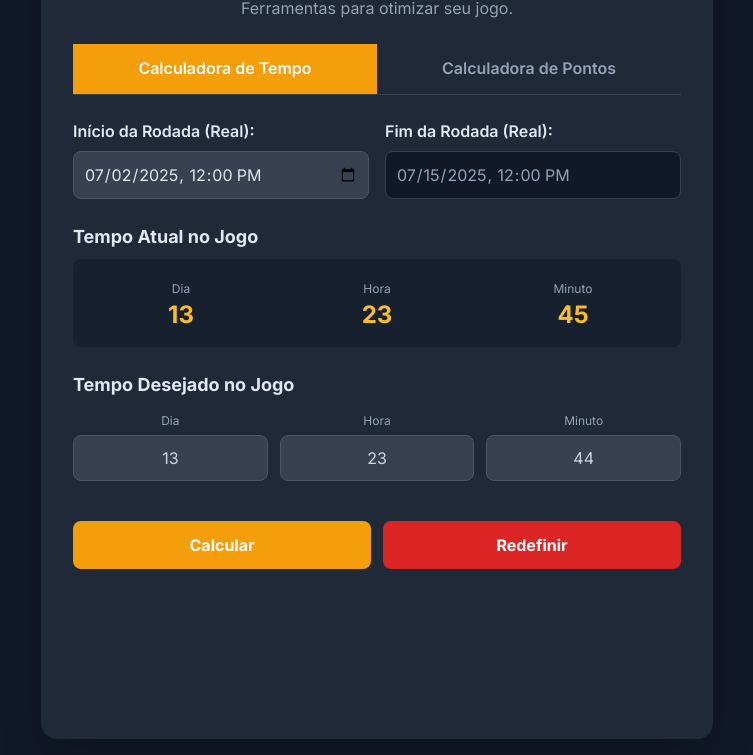
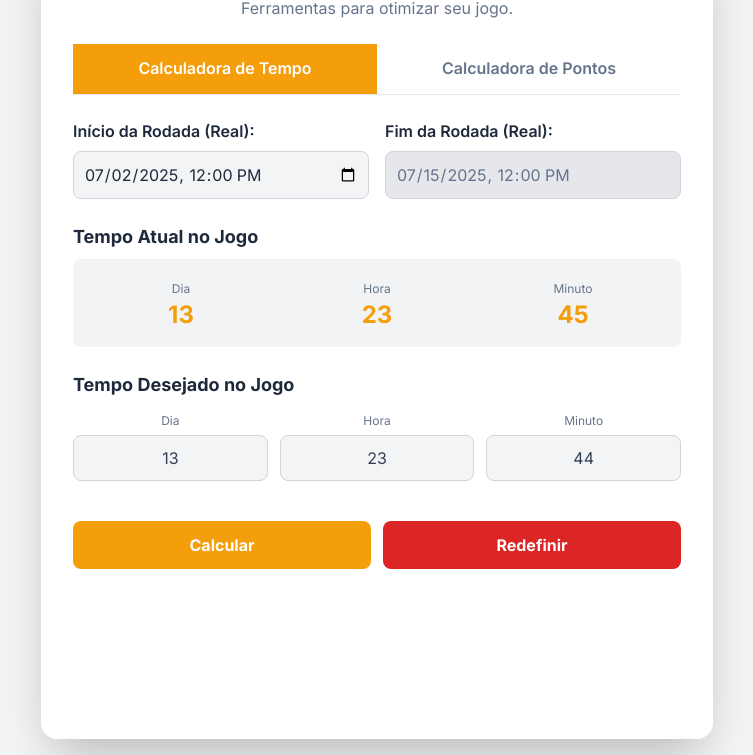
Before and after one commit to bernardotraad/the-crims-calculator, a plain HTML site: page index.html in a window 1280 px wide. Shown: the part 96-851 px from the top of the page, without its empty margins (263-1016 px from the left). Drawn offline with nearby package versions, Linux system fonts and the light colour scheme.

Commit message:
Update index.html

```diff
--- a/index.html
+++ b/index.html
@@ -1,5 +1,5 @@
 <!DOCTYPE html>
-<html lang="pt-BR" class="dark">
+<html lang="pt-BR">
 <head>
     <meta charset="UTF-8">
     <meta name="viewport" content="width=device-width, initial-scale=1.0">
@@ -8,6 +8,8 @@
     <link rel="preconnect" href="https://fonts.googleapis.com">
     <link rel="preconnect" href="https://fonts.gstatic.com" crossorigin>
     <link href="https://fonts.googleapis.com/css2?family=Inter:wght@400;500;600;700;800&display=swap" rel="stylesheet">
+    <script src="https://unpkg.com/lucide@latest/dist/umd/lucide.js"></script>
+
 
     <style>
         body {
@@ -24,26 +26,32 @@
             -moz-appearance: textfield;
         }
 
+        /* Estilos para o botão de aba ativo, agora com suporte a temas */
         .tab-button.active {
-            border-color: #f59e0b;
+            border-color: #f59e0b; /* amber-500 */
             background-color: #f59e0b;
             color: white;
         }
     </style>
 </head>
-<body class="bg-gray-900 text-slate-300 flex items-center justify-center min-h-screen p-4 transition-colors duration-300">
+<body class="bg-gray-100 dark:bg-gray-900 text-slate-700 dark:text-slate-300 flex items-center justify-center min-h-screen p-4 transition-colors duration-300">
 
-    <div class="container bg-gray-800 p-6 sm:p-8 rounded-2xl shadow-2xl max-w-2xl w-full mx-auto space-y-6">
+    <div class="container bg-white dark:bg-gray-800 p-6 sm:p-8 rounded-2xl shadow-2xl max-w-2xl w-full mx-auto space-y-6">
         <header class="text-center relative">
-            <h1 class="text-3xl sm:text-4xl font-extrabold text-amber-400">Calculadora The Crims</h1>
-            <p class="text-slate-400 mt-1">Ferramentas para otimizar seu jogo.</p>
+            <h1 class="text-3xl sm:text-4xl font-extrabold text-amber-500 dark:text-amber-400">Calculadora The Crims</h1>
+            <p class="text-slate-500 dark:text-slate-400 mt-1">Ferramentas para otimizar seu jogo.</p>
+
+            <button id="theme-toggle" class="absolute top-0 right-0 p-2 rounded-full text-slate-500 dark:text-slate-400 hover:bg-gray-200 dark:hover:bg-gray-700 transition-colors">
+                <i data-lucide="sun" id="theme-icon-sun" class="hidden"></i>
+                <i data-lucide="moon" id="theme-icon-moon" class="hidden"></i>
+            </button>
         </header>
 
-        <nav class="flex border-b border-gray-700">
-            <button class="tab-button flex-1 py-3 px-4 text-sm sm:text-base font-semibold text-slate-400 border-b-2 border-transparent transition-colors duration-300 hover:text-amber-400" data-tab-id="timeCalculatorTabContent">
+        <nav class="flex border-b border-gray-200 dark:border-gray-700">
+            <button class="tab-button flex-1 py-3 px-4 text-sm sm:text-base font-semibold text-slate-500 dark:text-slate-400 border-b-2 border-transparent transition-colors duration-300 hover:text-amber-500 dark:hover:text-amber-400" data-tab-id="timeCalculatorTabContent">
                 Calculadora de Tempo
             </button>
-            <button class="tab-button flex-1 py-3 px-4 text-sm sm:text-base font-semibold text-slate-400 border-b-2 border-transparent transition-colors duration-300 hover:text-amber-400" data-tab-id="pointsCalculatorTabContent">
+            <button class="tab-button flex-1 py-3 px-4 text-sm sm:text-base font-semibold text-slate-500 dark:text-slate-400 border-b-2 border-transparent transition-colors duration-300 hover:text-amber-500 dark:hover:text-amber-400" data-tab-id="pointsCalculatorTabContent">
                 Calculadora de Pontos
             </button>
         </nav>
@@ -52,45 +60,45 @@
             <div id="timeCalculatorTabContent" class="tab-content space-y-6">
                 <section class="grid grid-cols-1 md:grid-cols-2 gap-4">
                     <div class="space-y-2">
-                        <label for="roundStartDate" class="font-semibold text-slate-200">Início da Rodada (Real):</label>
-                        <input type="datetime-local" id="roundStartDate" class="w-full bg-gray-700 border border-gray-600 rounded-lg p-2.5 text-slate-200 focus:ring-2 focus:ring-amber-500 focus:border-amber-500 outline-none">
+                        <label for="roundStartDate" class="font-semibold text-slate-800 dark:text-slate-200">Início da Rodada (Real):</label>
+                        <input type="datetime-local" id="roundStartDate" class="w-full bg-gray-100 dark:bg-gray-700 border border-gray-300 dark:border-gray-600 rounded-lg p-2.5 text-slate-800 dark:text-slate-200 focus:ring-2 focus:ring-amber-500 focus:border-amber-500 outline-none">
                     </div>
                     <div class="space-y-2">
-                        <label for="currentRoundEndDate" class="font-semibold text-slate-200">Fim da Rodada (Real):</label>
-                        <input type="datetime-local" id="currentRoundEndDate" readonly class="w-full bg-gray-900 border border-gray-700 rounded-lg p-2.5 text-slate-400 cursor-not-allowed">
+                        <label for="currentRoundEndDate" class="font-semibold text-slate-800 dark:text-slate-200">Fim da Rodada (Real):</label>
+                        <input type="datetime-local" id="currentRoundEndDate" readonly class="w-full bg-gray-200 dark:bg-gray-900 border border-gray-300 dark:border-gray-700 rounded-lg p-2.5 text-slate-500 dark:text-slate-400 cursor-not-allowed">
                     </div>
                 </section>
                 <section>
-                    <h3 class="font-bold text-lg text-slate-200 mb-2">Tempo Atual no Jogo</h3>
-                    <div class="grid grid-cols-3 gap-3 text-center bg-gray-900/50 p-4 rounded-lg">
+                    <h3 class="font-bold text-lg text-slate-800 dark:text-slate-200 mb-2">Tempo Atual no Jogo</h3>
+                    <div class="grid grid-cols-3 gap-3 text-center bg-gray-200/50 dark:bg-gray-900/50 p-4 rounded-lg">
                         <div>
-                            <span class="text-xs text-slate-400">Dia</span>
-                            <input type="number" id="currentDay" readonly class="w-full bg-transparent text-amber-400 text-2xl font-bold text-center outline-none">
+                            <span class="text-xs text-slate-500 dark:text-slate-400">Dia</span>
+                            <input type="number" id="currentDay" readonly class="w-full bg-transparent text-amber-500 dark:text-amber-400 text-2xl font-bold text-center outline-none">
                         </div>
                         <div>
-                            <span class="text-xs text-slate-400">Hora</span>
-                            <input type="number" id="currentHour" readonly class="w-full bg-transparent text-amber-400 text-2xl font-bold text-center outline-none">
+                            <span class="text-xs text-slate-500 dark:text-slate-400">Hora</span>
+                            <input type="number" id="currentHour" readonly class="w-full bg-transparent text-amber-500 dark:text-amber-400 text-2xl font-bold text-center outline-none">
                         </div>
                         <div>
-                            <span class="text-xs text-slate-400">Minuto</span>
-                            <input type="number" id="currentMinute" readonly class="w-full bg-transparent text-amber-400 text-2xl font-bold text-center outline-none">
+                            <span class="text-xs text-slate-500 dark:text-slate-400">Minuto</span>
+                            <input type="number" id="currentMinute" readonly class="w-full bg-transparent text-amber-500 dark:text-amber-400 text-2xl font-bold text-center outline-none">
                         </div>
                     </div>
                 </section>
                 <section>
-                    <h3 class="font-bold text-lg text-slate-200 mb-2">Tempo Desejado no Jogo</h3>
+                    <h3 class="font-bold text-lg text-slate-800 dark:text-slate-200 mb-2">Tempo Desejado no Jogo</h3>
                     <div class="grid grid-cols-3 gap-3 text-center">
                         <div>
-                            <span class="text-xs text-slate-400">Dia</span>
-                            <input type="number" id="targetDay" placeholder="Dia" min="1" class="w-full bg-gray-700 border border-gray-600 rounded-lg p-2.5 text-center focus:ring-2 focus:ring-amber-500 focus:border-amber-500 outline-none mt-1">
+                            <span class="text-xs text-slate-500 dark:text-slate-400">Dia</span>
+                            <input type="number" id="targetDay" placeholder="Dia" min="1" class="w-full bg-gray-100 dark:bg-gray-700 border border-gray-300 dark:border-gray-600 rounded-lg p-2.5 text-center focus:ring-2 focus:ring-amber-500 focus:border-amber-500 outline-none mt-1">
                         </div>
                         <div>
-                            <span class="text-xs text-slate-400">Hora</span>
-                            <input type="number" id="targetHour" placeholder="Hora" min="0" max="23" class="w-full bg-gray-700 border border-gray-600 rounded-lg p-2.5 text-center focus:ring-2 focus:ring-amber-500 focus:border-amber-500 outline-none mt-1">
+                            <span class="text-xs text-slate-500 dark:text-slate-400">Hora</span>
+                            <input type="number" id="targetHour" placeholder="Hora" min="0" max="23" class="w-full bg-gray-100 dark:bg-gray-700 border border-gray-300 dark:border-gray-600 rounded-lg p-2.5 text-center focus:ring-2 focus:ring-amber-500 focus:border-amber-500 outline-none mt-1">
                         </div>
                         <div>
-                            <span class="text-xs text-slate-400">Minuto</span>
-                            <input type="number" id="targetMinute" placeholder="Minuto" min="0" max="59" class="w-full bg-gray-700 border border-gray-600 rounded-lg p-2.5 text-center focus:ring-2 focus:ring-amber-500 focus:border-amber-500 outline-none mt-1">
+                            <span class="text-xs text-slate-500 dark:text-slate-400">Minuto</span>
+                            <input type="number" id="targetMinute" placeholder="Minuto" min="0" max="59" class="w-full bg-gray-100 dark:bg-gray-700 border border-gray-300 dark:border-gray-600 rounded-lg p-2.5 text-center focus:ring-2 focus:ring-amber-500 focus:border-amber-500 outline-none mt-1">
                         </div>
                     </div>
                 </section>
@@ -98,20 +106,20 @@
                     <button id="calculateTimeButton" class="w-full bg-amber-500 hover:bg-amber-600 text-white font-bold py-3 px-4 rounded-lg transition-transform transform hover:scale-105">Calcular</button>
                     <button id="resetTimeCalculatorButton" class="w-full bg-red-600 hover:bg-red-700 text-white font-bold py-3 px-4 rounded-lg transition-transform transform hover:scale-105">Redefinir</button>
                 </div>
-                <div id="result" class="text-center font-semibold text-green-400 min-h-[1.5em]"></div>
-                <div id="localTimeResult" class="text-center text-sm text-slate-400 min-h-[1.25em]"></div>
-                <div id="errorMessage" class="text-center font-semibold text-red-500 min-h-[1.5em]"></div>
+                <div id="result" class="text-center font-semibold text-green-600 dark:text-green-400 min-h-[1.5em]"></div>
+                <div id="localTimeResult" class="text-center text-sm text-slate-500 dark:text-slate-400 min-h-[1.25em]"></div>
+                <div id="errorMessage" class="text-center font-semibold text-red-600 dark:text-red-500 min-h-[1.5em]"></div>
             </div>
 
             <div id="pointsCalculatorTabContent" class="tab-content hidden space-y-6">
                 <section class="grid grid-cols-1 md:grid-cols-2 gap-4">
                     <div class="space-y-2">
-                        <label for="totalPoints" class="font-semibold text-slate-200">Total de Pontos:</label>
-                        <input type="number" id="totalPoints" min="0" value="10000" class="w-full bg-gray-700 border border-gray-600 rounded-lg p-2.5 text-slate-200 focus:ring-2 focus:ring-amber-500 focus:border-amber-500 outline-none">
+                        <label for="totalPoints" class="font-semibold text-slate-800 dark:text-slate-200">Total de Pontos:</label>
+                        <input type="number" id="totalPoints" min="0" value="10000" class="w-full bg-gray-100 dark:bg-gray-700 border border-gray-300 dark:border-gray-600 rounded-lg p-2.5 text-slate-800 dark:text-slate-200 focus:ring-2 focus:ring-amber-500 focus:border-amber-500 outline-none">
                     </div>
                     <div class="space-y-2">
-                        <label for="playerClass" class="font-semibold text-slate-200">Carregar Padrão da Classe:</label>
-                        <select id="playerClass" class="w-full bg-gray-700 border border-gray-600 rounded-lg p-2.5 text-slate-200 focus:ring-2 focus:ring-amber-500 focus:border-amber-500 outline-none">
+                        <label for="playerClass" class="font-semibold text-slate-800 dark:text-slate-200">Carregar Padrão da Classe:</label>
+                        <select id="playerClass" class="w-full bg-gray-100 dark:bg-gray-700 border border-gray-300 dark:border-gray-600 rounded-lg p-2.5 text-slate-800 dark:text-slate-200 focus:ring-2 focus:ring-amber-500 focus:border-amber-500 outline-none">
                             <option value="assassino">Assassino de Aluguel</option>
                             <option value="cafetao">Cafetão</option>
                             <option value="corretor">Corretor</option>
@@ -122,14 +130,14 @@
                     </div>
                 </section>
 
-                <section id="pointsDistributionSection" class="bg-gray-900/50 p-4 rounded-lg space-y-3">
+                <section id="pointsDistributionSection" class="bg-gray-200/50 dark:bg-gray-900/50 p-4 rounded-lg space-y-3">
                 </section>
 
                 <div class="flex flex-col sm:flex-row gap-3 pt-4">
                     <button id="copyPointsButton" class="w-full bg-sky-600 hover:bg-sky-700 text-white font-bold py-3 px-4 rounded-lg transition-transform transform hover:scale-105">Copiar Build</button>
                     <button id="resetPointsCalculatorButton" class="w-full bg-red-600 hover:bg-red-700 text-white font-bold py-3 px-4 rounded-lg transition-transform transform hover:scale-105">Redefinir Padrão</button>
                 </div>
-                <div id="pointsErrorMessage" class="text-center font-semibold text-red-500 min-h-[1.5em]"></div>
+                <div id="pointsErrorMessage" class="text-center font-semibold text-red-600 dark:text-red-500 min-h-[1.5em]"></div>
             </div>
         </main>
     </div>
@@ -153,6 +161,10 @@
 
         // --- SELETORES DE ELEMENTOS DOM ---
         const DOMElements = {
+            // ... (elementos existentes)
+            themeToggleButton: document.getElementById('theme-toggle'),
+            themeIconSun: document.getElementById('theme-icon-sun'),
+            themeIconMoon: document.getElementById('theme-icon-moon'),
             tabs: document.querySelectorAll('.tab-button'),
             tabContents: document.querySelectorAll('.tab-content'),
             roundStartDate: document.getElementById('roundStartDate'),
@@ -189,6 +201,46 @@
             setInputValue: (element, value) => { element.value = value; }
         };
 
+        // --- NOVO: MÓDULO DE CONTROLE DE TEMA (THEME SWITCHER) ---
+        const ThemeSwitcher = {
+            init: () => {
+                // Evento de clique no botão de alternância
+                DOMElements.themeToggleButton.addEventListener('click', ThemeSwitcher.toggleTheme);
+                // Aplica o tema inicial
+                ThemeSwitcher.applyInitialTheme();
+            },
+            applyInitialTheme: () => {
+                // Verifica se há tema salvo no localStorage, senão verifica a preferência do sistema
+                const savedTheme = localStorage.getItem('theme');
+                const prefersDark = window.matchMedia('(prefers-color-scheme: dark)').matches;
+
+                if (savedTheme === 'dark' || (!savedTheme && prefersDark)) {
+                    ThemeSwitcher.setTheme('dark');
+                } else {
+                    ThemeSwitcher.setTheme('light');
+                }
+            },
+            toggleTheme: () => {
+                // Alterna o tema atual
+                const currentTheme = document.documentElement.classList.contains('dark') ? 'dark' : 'light';
+                const newTheme = currentTheme === 'dark' ? 'light' : 'dark';
+                ThemeSwitcher.setTheme(newTheme);
+                // Salva a nova preferência no localStorage
+                localStorage.setItem('theme', newTheme);
+            },
+            setTheme: (theme) => {
+                if (theme === 'dark') {
+                    document.documentElement.classList.add('dark');
+                    DOMElements.themeIconSun.classList.remove('hidden'); // Mostra o sol no tema escuro
+                    DOMElements.themeIconMoon.classList.add('hidden');
+                } else {
+                    document.documentElement.classList.remove('dark');
+                    DOMElements.themeIconSun.classList.add('hidden');
+                    DOMElements.themeIconMoon.classList.remove('hidden'); // Mostra a lua no tema claro
+                }
+            }
+        };
+
         // --- LÓGICA DAS ABAS ---
         function showTab(tabId) {
             DOMElements.tabContents.forEach(content => content.classList.add('hidden'));
@@ -201,6 +253,7 @@
 
         // --- LÓGICA DA CALCULADORA DE TEMPO ---
         const TimeCalculator = {
+            // ... (seu código da calculadora de tempo permanece o mesmo)
             calculateCurrentGameTime: () => {
                 if (!DOMElements.roundStartDate.value) return false;
                 const roundStart = new Date(DOMElements.roundStartDate.value);
@@ -283,7 +336,6 @@
                 TimeCalculator.calculateCurrentRoundEndDate();
                 TimeCalculator.calculateCurrentGameTime();
 
-                // Carrega os valores salvos do Tempo Desejado ou usa os atuais
                 DOMElements.targetDay.value = localStorage.getItem('targetDay') || DOMElements.currentDay.value;
                 DOMElements.targetHour.value = localStorage.getItem('targetHour') || DOMElements.currentHour.value;
                 DOMElements.targetMinute.value = localStorage.getItem('targetMinute') || DOMElements.currentMinute.value;
@@ -294,6 +346,7 @@
 
         // --- LÓGICA DA CALCULADORA DE PONTOS ---
         const PointsCalculator = {
+            // ... (seu código da calculadora de pontos permanece o mesmo, mas a UI precisa ser adaptada)
             init: () => {
                 PointsCalculator.buildDistributionUI();
                 PointsCalculator.loadPreset();
@@ -307,23 +360,24 @@
                 DOMElements.copyPointsButton.addEventListener('click', PointsCalculator.copyToClipboard);
                 DOMElements.resetPointsCalculatorButton.addEventListener('click', PointsCalculator.loadPreset);
             },
+            // A UI agora usa classes adaptáveis
             buildDistributionUI: () => {
                 let html = '';
                 Object.keys(CONFIG.CLASS_DISTRIBUTIONS.assassino).forEach(attr => {
                     html += `
                                 <div class="grid grid-cols-12 gap-2 items-center">
-                                <label class="col-span-3 font-semibold text-slate-200">${attr}</label>
-                                <span id="points-for-${attr}" class="col-span-4 text-green-400 font-bold">0</span>
+                                    <label class="col-span-3 font-semibold text-slate-800 dark:text-slate-200">${attr}</label>
+                                    <span id="points-for-${attr}" class="col-span-4 text-green-600 dark:text-green-400 font-bold">0</span>
                                     <div class="col-span-5 flex items-center">
-                                    <input type="number" id="percent-for-${attr}" data-attr="${attr}" class="w-full bg-gray-700 border border-gray-600 rounded-lg p-1.5 text-center focus:ring-1 focus:ring-amber-500 outline-none percent-input" min="0" max="100">
-                                    <span class="ml-2">%</span>
+                                        <input type="number" id="percent-for-${attr}" data-attr="${attr}" class="w-full bg-gray-100 dark:bg-gray-700 border border-gray-300 dark:border-gray-600 rounded-lg p-1.5 text-center focus:ring-1 focus:ring-amber-500 outline-none percent-input" min="0" max="100">
+                                        <span class="ml-2 text-slate-700 dark:text-slate-300">%</span>
                                     </div>
                                 </div>
                             `;
                 });
                 html += `
-                        <div class="grid grid-cols-12 gap-2 items-center pt-2 border-t border-gray-600">
-                            <label class="col-span-7 font-bold text-slate-200">Total %</label>
+                            <div class="grid grid-cols-12 gap-2 items-center pt-2 border-t border-gray-300 dark:border-gray-600">
+                                <label class="col-span-7 font-bold text-slate-800 dark:text-slate-200">Total %</label>
                                 <span id="total-percent" class="col-span-5 font-bold text-center">100%</span>
                             </div>`;
                 DOMElements.pointsDistributionSection.innerHTML = html;
@@ -343,9 +397,14 @@
 
                 const totalPercentEl = document.getElementById('total-percent');
                 totalPercentEl.textContent = `${(totalPercent * 100).toFixed(0)}%`;
-                totalPercentEl.classList.toggle('text-red-500', Math.round(totalPercent * 100) !== 100);
-                totalPercentEl.classList.toggle('text-green-600', Math.round(totalPercent * 100) === 100);
-                DOMElements.pointsErrorMessage.textContent = Math.round(totalPercent * 100) !== 100 ? 'A soma das porcentagens deve ser 100%.' : '';
+                // As cores do total de porcentagem agora se adaptam
+                const isTotal100 = Math.round(totalPercent * 100) === 100;
+                totalPercentEl.classList.toggle('text-red-600', !isTotal100);
+                totalPercentEl.classList.toggle('dark:text-red-500', !isTotal100);
+                totalPercentEl.classList.toggle('text-green-700', isTotal100);
+                totalPercentEl.classList.toggle('dark:text-green-500', isTotal100);
+
+                DOMElements.pointsErrorMessage.textContent = !isTotal100 ? 'A soma das porcentagens deve ser 100%.' : '';
             },
             loadPreset: () => {
                 const selectedClass = DOMElements.playerClass.value;
@@ -379,6 +438,12 @@
 
         // --- FUNÇÃO DE INICIALIZAÇÃO PRINCIPAL ---
         function main() {
+            // Inicializa os ícones do Lucide
+            lucide.createIcons();
+
+            // NOVO: Inicializa o controle de tema
+            ThemeSwitcher.init();
+
             // Configura o restante da aplicação
             DOMElements.tabs.forEach(tab => tab.addEventListener('click', () => showTab(tab.dataset.tabId)));
 
```
Lines whose indentation alone changed are shown as unchanged.
